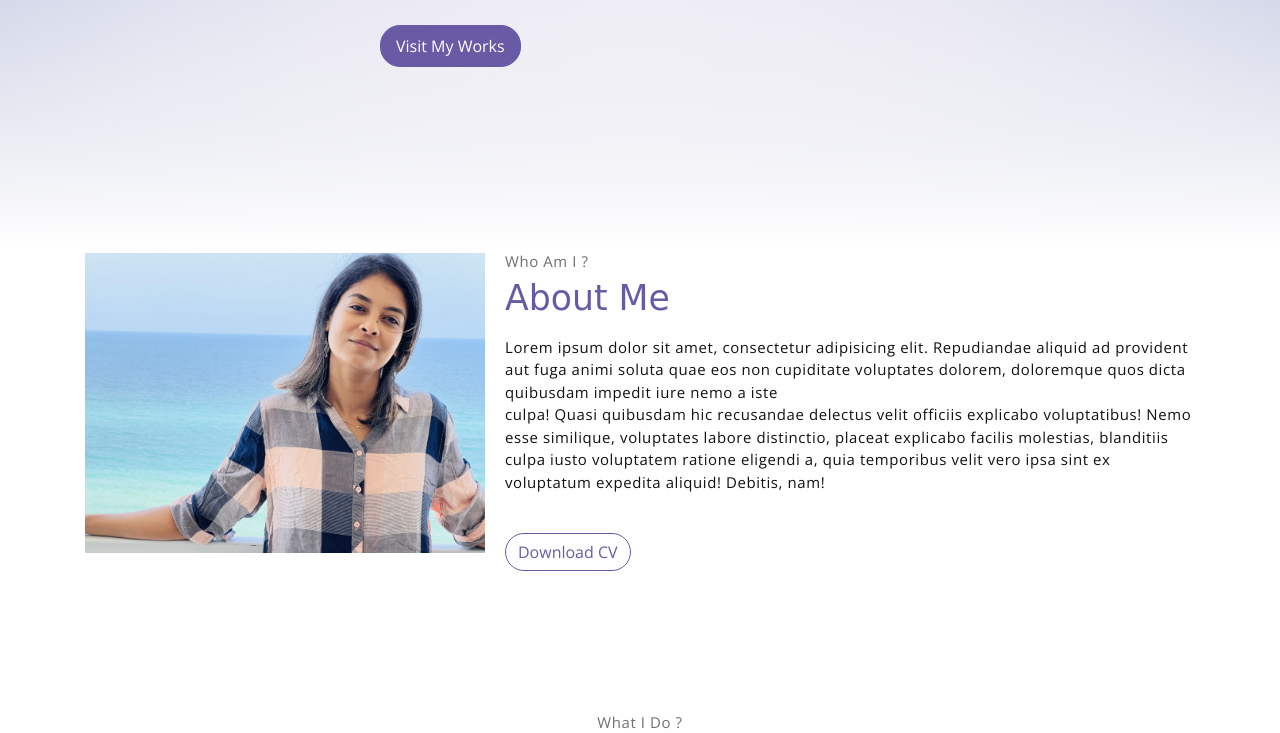
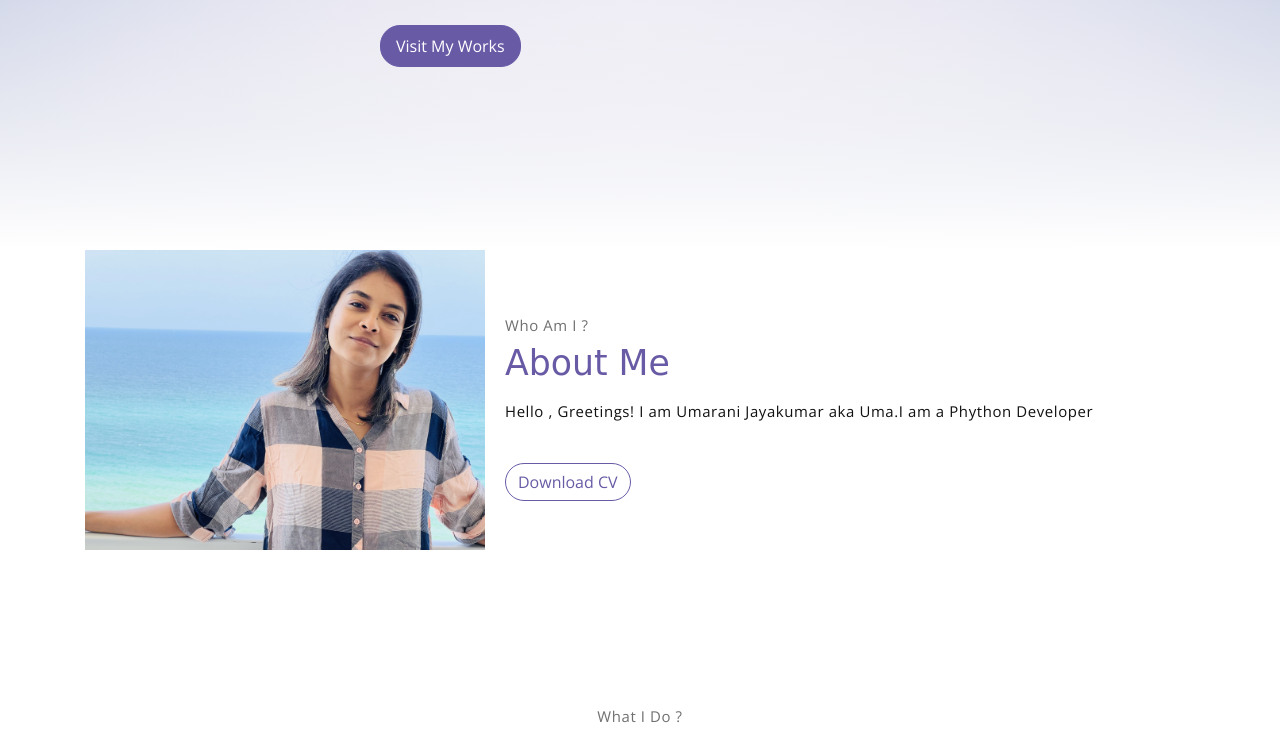
Before and after one commit to umajay/myportfo, a Flask app: page / in a window 1280 px wide. Shown: the part 550-1283 px from the top of the page. Run offline with Flask 3, Linux system fonts and the light colour scheme; some libraries are stand-ins or nearby versions; some web fonts are replaced.

Commit message:
myportfo

```diff
--- a/templates/index.html
+++ b/templates/index.html
@@ -83,13 +83,7 @@
                     <p class="section-subtitle">Who Am I ?</p>
                     <h2 class="section-title mb-3">About Me</h2>
                     <p>
-                        Lorem ipsum dolor sit amet, consectetur adipisicing elit. Repudiandae aliquid ad provident aut
-                        fuga animi soluta quae eos non cupiditate voluptates dolorem, doloremque quos dicta quibusdam
-                        impedit iure nemo a iste
-                        <br>culpa! Quasi quibusdam hic recusandae delectus velit officiis explicabo voluptatibus! Nemo
-                        esse similique, voluptates labore distinctio, placeat explicabo facilis molestias, blanditiis
-                        culpa iusto voluptatem ratione eligendi a, quia temporibus velit vero ipsa sint ex voluptatum
-                        expedita aliquid! Debitis, nam!
+                        Hello , Greetings! I am Umarani Jayakumar aka Uma.I am a Phython Developer
                     </p>
                     <button class="btn-rounded btn btn-outline-primary mt-4">Download CV</button>
                 </div>
```
